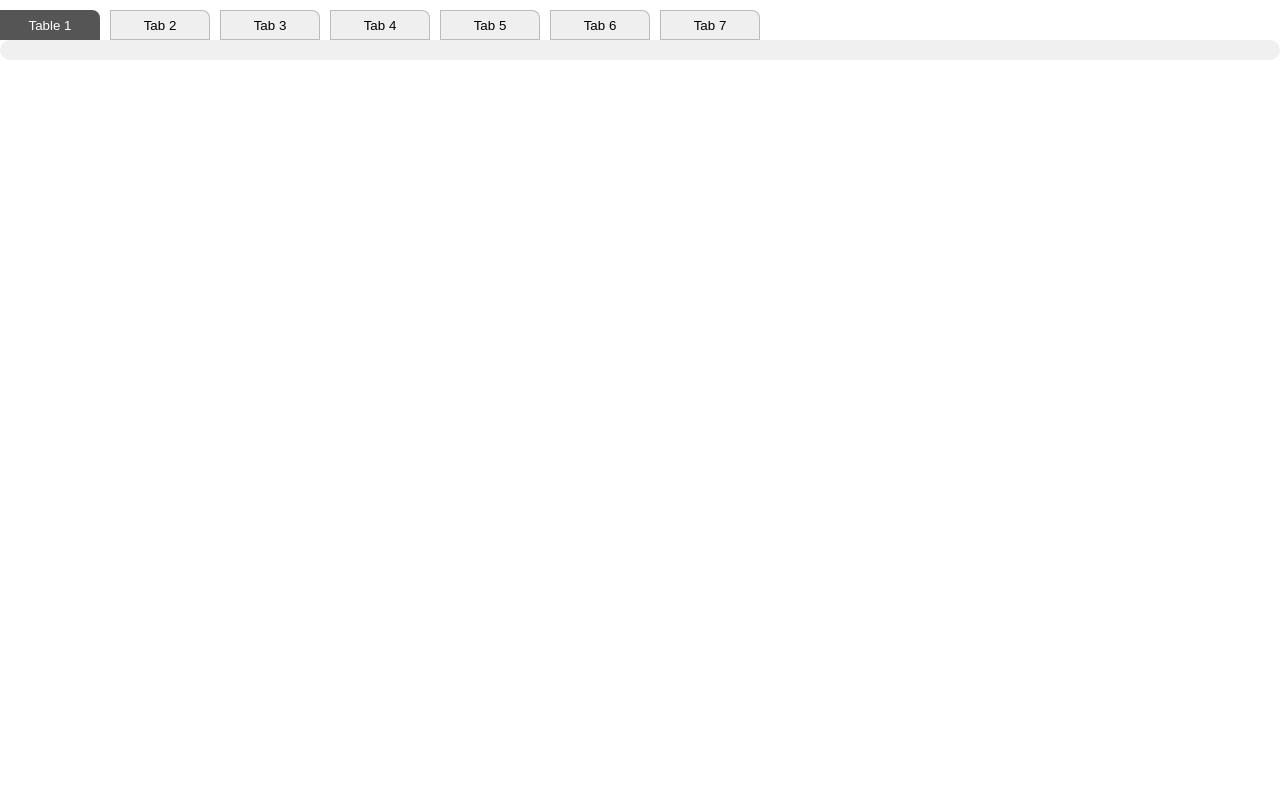
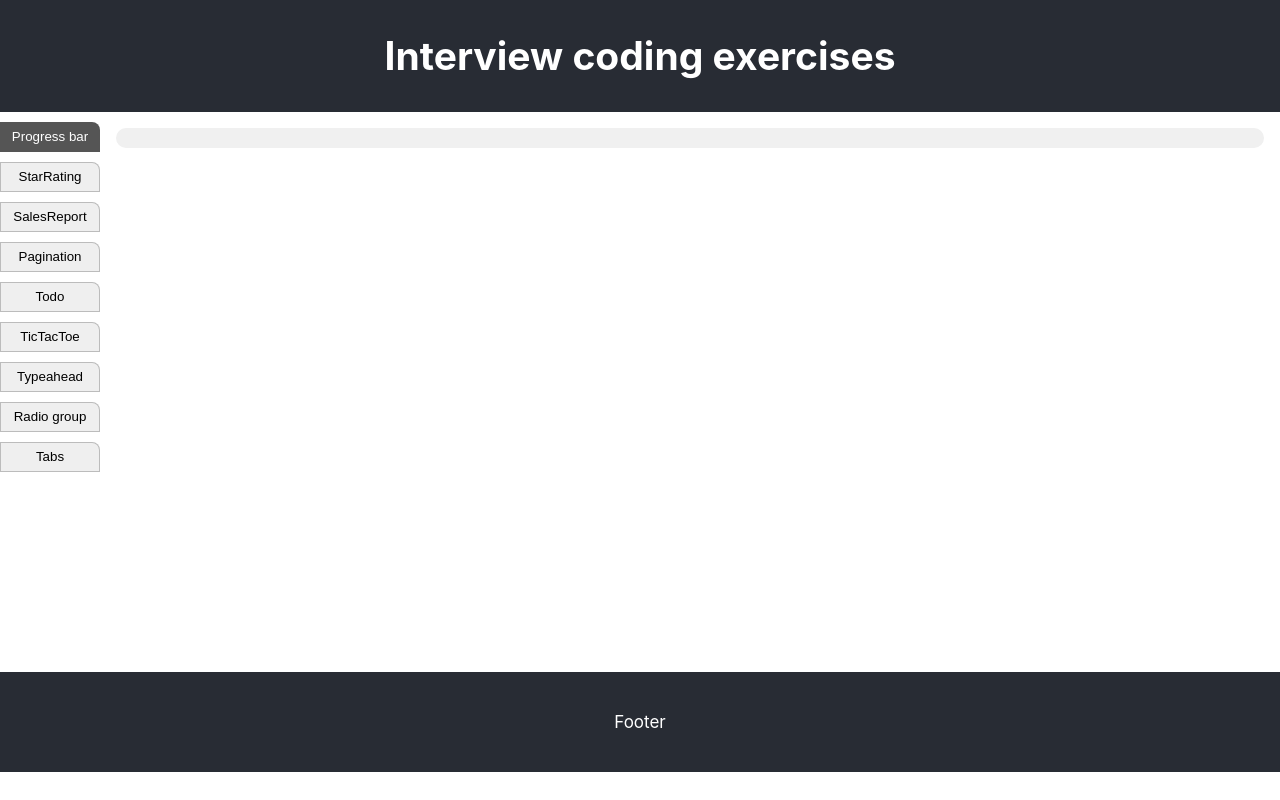
Before and after one commit to ramsgotrus/react-hands-on-coding, a React (Create React App) app in the folder dev-hands-on/: page / in a window 1280 px wide. Built offline with nearby package versions, Linux system fonts and the light colour scheme.

Commit message:
[Added Radio button]

```diff
--- a/dev-hands-on/src/App.css
+++ b/dev-hands-on/src/App.css
@@ -13,9 +13,9 @@
   }
 }
 
-.App-header {
+header {
   background-color: #282c34;
-  min-height: 100vh;
+  min-height: 100px;
   display: flex;
   flex-direction: column;
   align-items: center;
@@ -24,8 +24,27 @@
   color: white;
 }
 
+main {
+  display: flex;
+}
+
 .App-link {
   color: #61dafb;
+}
+
+article{
+  height: 70vh;
+}
+footer{
+height: 100px;
+background-color: #282c34;
+min-height: 100px;
+display: flex;
+flex-direction: column;
+align-items: center;
+justify-content: center;
+font-size: calc(1px + 2vmin);
+color: white;
 }
 
 @keyframes App-logo-spin {
--- a/dev-hands-on/src/App.js
+++ b/dev-hands-on/src/App.js
@@ -13,21 +13,29 @@ import { Todo } from "./Todo/index";
 import Game from "./TicTacToe/index";
 import { Typeahead } from "./Typeahead/index";
 import { ProgressBar } from "./ProgressBar/index";
+import { RadioGroup } from "./RadioGroup/index";
 
 function App() {
   const headers = Object.keys(USERS[0]);
   const tabs = [
-    "Table 1",
-    "Tab 2",
-    "Tab 3",
-    "Tab 4",
-    "Tab 5",
-    "Tab 6",
-    "Tab 7",
+    "Progress bar",
+    "StarRating",
+    "SalesReport",
+    "Pagination",
+    "Todo",
+    "TicTacToe",
+    "Typeahead",
+    "Radio group",
+    "Tabs",
   ];
-
+  const options = ["18-34", "35-49", "50+", "Mix all ages"];
+  const genderOptions = ["Male", "Female", "None"];
   return (
-    <div className="App">
+    <div className="tab-wrapper">
+      <header>
+        <h2>Interview coding exercises</h2>
+      </header>
+      <article>
         <Tabs tabs={tabs}>
           <ProgressBar
             color="red"
@@ -42,7 +50,10 @@ function App() {
           <Todo items={TODOLIST} />
           <Game />
           <Typeahead data={USERS} />
+          <RadioGroup options={options} genderOptions={genderOptions} />
         </Tabs>
+      </article>
+      <footer>Footer</footer>
     </div>
   );
 }
--- /dev/null
+++ b/dev-hands-on/src/RadioGroup/index.tsx
@@ -0,0 +1,62 @@
+import React, { FC, useState } from "react";
+
+interface RadioGroupProps {
+  options: string[];
+  genderOptions: string[];
+}
+
+export const RadioGroup: FC<RadioGroupProps> = ({ options, genderOptions }) => {
+  const [age, setAge] = useState<string>("");
+  const [gender, setGender] = useState<string>("");
+  const handleChangeAge = (e: React.ChangeEvent<HTMLInputElement>) => {
+    const value = e.target.value;
+    setAge(value);
+  };
+  const handleChangeGender = (e: React.ChangeEvent<HTMLInputElement>) => {
+    const value = e.target.value;
+    setGender(value);
+  };
+  return (
+    <div
+      style={{
+        display: "flex",
+        flexDirection: "column",
+        padding: "1rem",
+      }}
+    >
+      <div>
+        {options.map((option) => (
+          <div style={{ display: "inline-block" }}>
+            <input
+              type="radio"
+              value={option}
+              name="age"
+              onChange={handleChangeAge}
+              readOnly={true}
+              checked={age === option}
+            />
+            <span>{option}</span>
+          </div>
+        ))}
+      </div>
+      <div>
+        {genderOptions.map((genderOption) => (
+          <div style={{ display: "inline-block" }}>
+            <input
+              type="radio"
+              value={genderOption}
+              readOnly={true}
+              checked={genderOption === gender}
+              onChange={handleChangeGender}
+            />
+            <span>{genderOption}</span>
+          </div>
+        ))}
+        <pre>
+          {age}
+          {genderOptions}
+        </pre>
+      </div>
+    </div>
+  );
+};
--- a/dev-hands-on/src/StarRating/StarRating.tsx
+++ b/dev-hands-on/src/StarRating/StarRating.tsx
@@ -13,7 +13,11 @@ export const StarRating: FC<StarRatingProps> = ({ totalRating }) => {
     <div
       style={{
         border: "1px solid #5555",
-        width: "auto",
+        width: "12%",
+        borderRadius: 8,
+        background: "#555",
+        height: 70,
+        padding: "1rem",
       }}
     >
       {[...Array(totalRating)].map((_, index) => (
@@ -23,7 +27,7 @@ export const StarRating: FC<StarRatingProps> = ({ totalRating }) => {
           style={{
             color: index > currentIndex ? "gray" : "#ffc107",
             cursor: "pointer",
-            fontSize: "100px",
+            fontSize: "80px",
           }}
         >
           *
--- a/dev-hands-on/src/Tab/Tabs.tsx
+++ b/dev-hands-on/src/Tab/Tabs.tsx
@@ -12,7 +12,7 @@ export const Tabs: FC<TabsProps> = ({ tabs, children }) => {
     setActiveChildren(index);
   };
   return (
-    <>
+    <main>
       <div className="tabs">
         {tabs.map((tab, index) => (
           <button
@@ -26,6 +26,6 @@ export const Tabs: FC<TabsProps> = ({ tabs, children }) => {
       </div>
 
       <div className="tab-content">{children[activeChildren]}</div>
-    </>
+    </main>
   );
 };
--- a/dev-hands-on/src/Tab/styles.css
+++ b/dev-hands-on/src/Tab/styles.css
@@ -2,6 +2,7 @@
   display: flex;
   gap: 10px;
   padding-top: 10px;
+  flex-direction: column;
 }
 
 .tabs button{
@@ -17,7 +18,12 @@
   color: #ffff;
 }
 
+.tab-wrapper{
+  display: flex;
+  flex-direction: column;
+}
+
 .tab-content{
-  padding-bottom: 1rem;
-  margin-bottom: 40px;
+  width: 95%;
+  padding: 1rem;
 }
--- a/dev-hands-on/src/Todo/styles.css
+++ b/dev-hands-on/src/Todo/styles.css
@@ -1,6 +1,8 @@
 .todo-list{
     display: inline-block;
     flex-direction: column;
+    max-height: 100vh;
+    padding: 1rem;
 }
 
 .todo-list-item{
```
Lines whose indentation alone changed are shown as unchanged.
